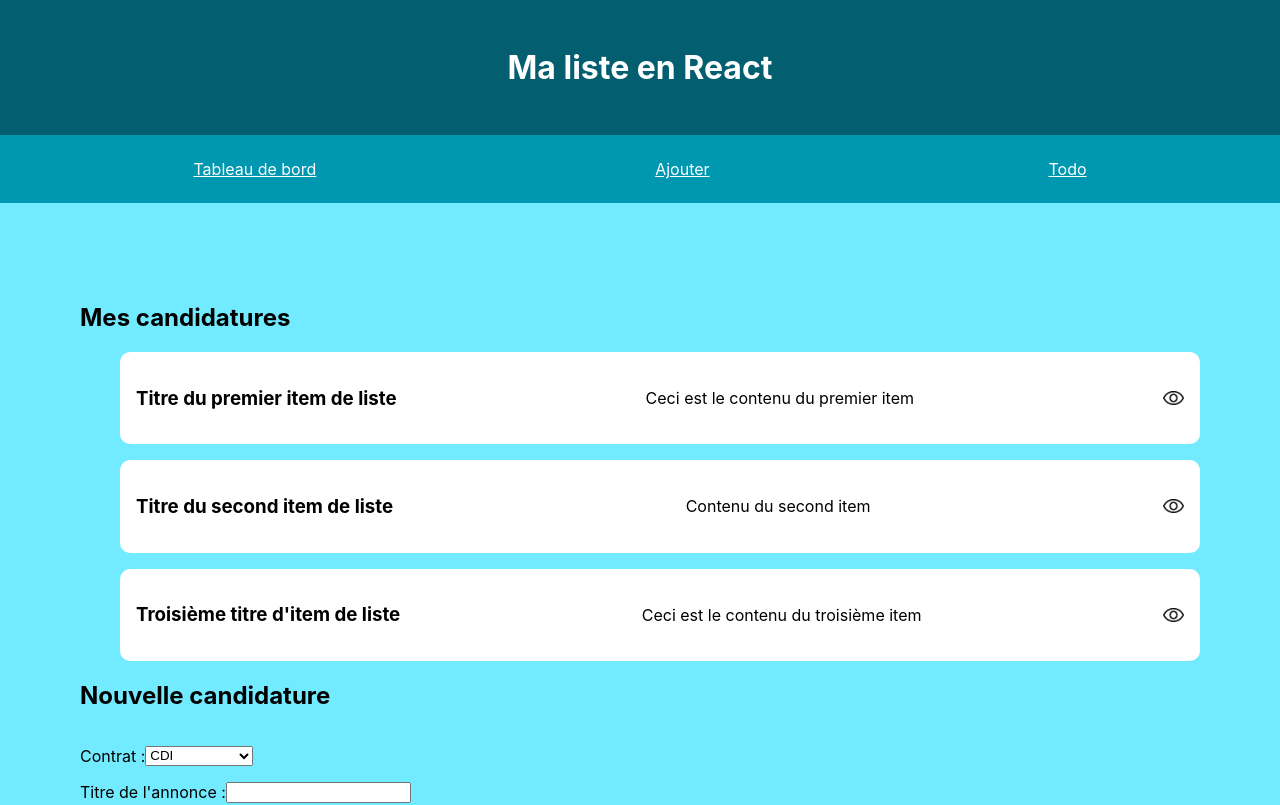
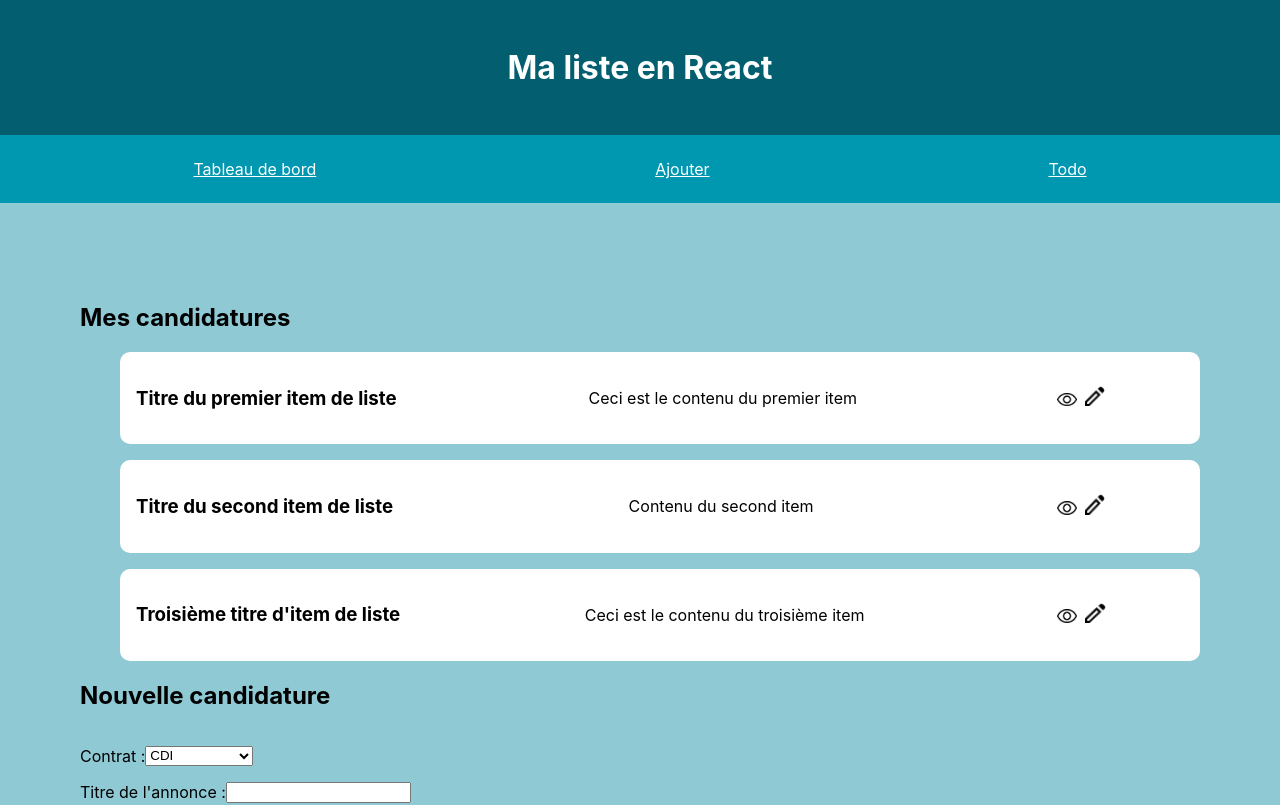
Before and after one commit to DianeBinsztok/react-project, a React (Create React App) app: page / in a window 1280 px wide. Shown: the top 805 px of the page. Built offline with nearby package versions, Linux system fonts and the light colour scheme.

Commit message:
style: 'edit' icon

```diff
--- a/src/components/ListItem.js
+++ b/src/components/ListItem.js
@@ -1,5 +1,7 @@
 import '../styles/ListItem.css';
 import see from '../assets/icons/eye.png';
+import edit from '../assets/icons/edit.png';
+
 
 // Les props doivent être passées sous forme d'objet
 function ListItem({id, title, content}) {
@@ -7,7 +9,10 @@ function ListItem({id, title, content}) {
             <li key={id} className='listitem'>
                 <h3>{title}</h3>
                 <p>{content}</p>
+                <div className="listitem-icons">
                 <img src={see} alt="Voir le contenu"/>
+                <img src={edit} alt="Modifier"/>
+                </div>
             </li>
     );
 
--- a/src/styles/App.css
+++ b/src/styles/App.css
@@ -40,7 +40,7 @@
 /*Ajouts perso:*/
 
 body{
-  background-color: rgb(114, 234, 255);
+  background-color: rgb(142, 201, 212);
 }
 #content{
   display: flex;
--- a/src/styles/ListItem.css
+++ b/src/styles/ListItem.css
@@ -9,7 +9,7 @@
     border-radius: 10px;
 }
 
-img{
-    width: 2%;
-    height: 2%;
+.listitem-icons img{
+    margin-left:0.5rem;
+    width:15%
 }
```
Also changed, not shown: src/assets/icons/edit.png (added).
